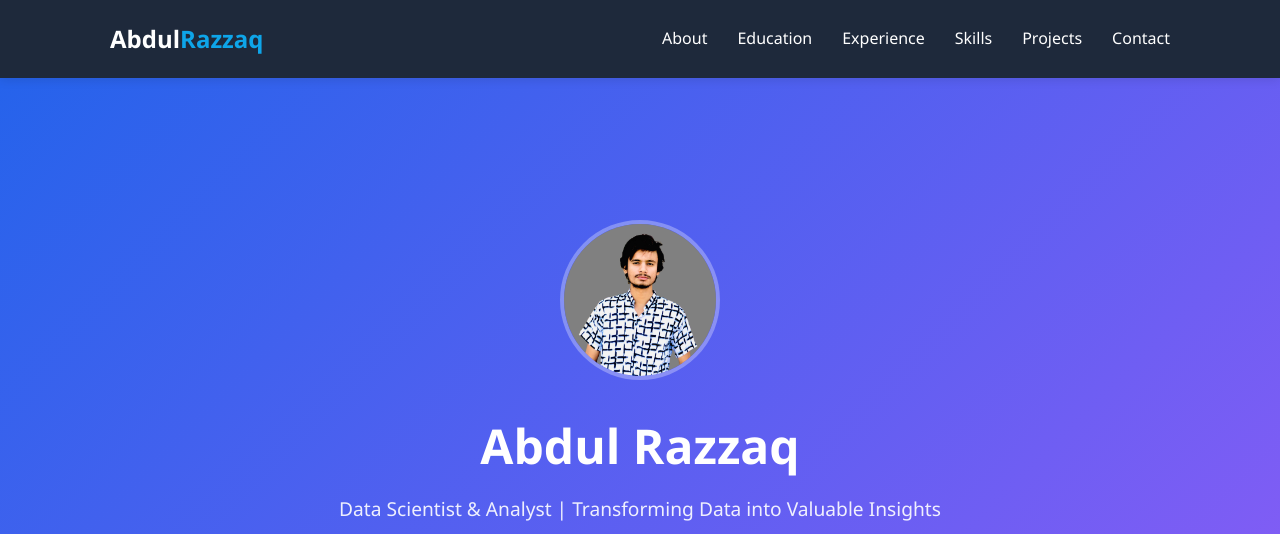
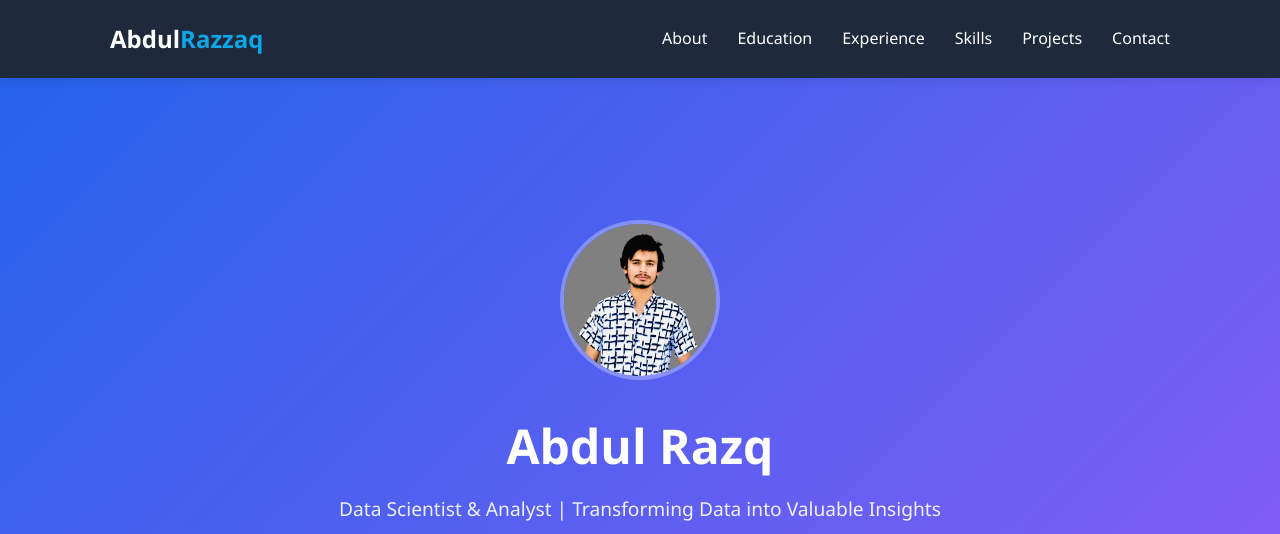
Before and after one commit to abdulrazzaq553/Razzaq_Potfolio, a plain HTML site: page index.html in a window 1280 px wide. Shown: the top 534 px of the page. Drawn offline with Linux system fonts and the light colour scheme.

Commit message:
Update index.html

```diff
--- a/index.html
+++ b/index.html
@@ -655,7 +655,7 @@
     <div class="container">
       <div class="hero-content">
         <img src="profile.jpg" alt="Abdul Razzaq" class="profile-pic">
-        <h1>Abdul Razzaq</h1>
+        <h1>Abdul Razq</h1>
         <p>Data Scientist & Analyst | Transforming Data into Valuable Insights</p>
         <div class="social-links">
           <a href="https://github.com/abdulrazzaq553" target="_blank"><i class="fab fa-github"></i></a>
```
